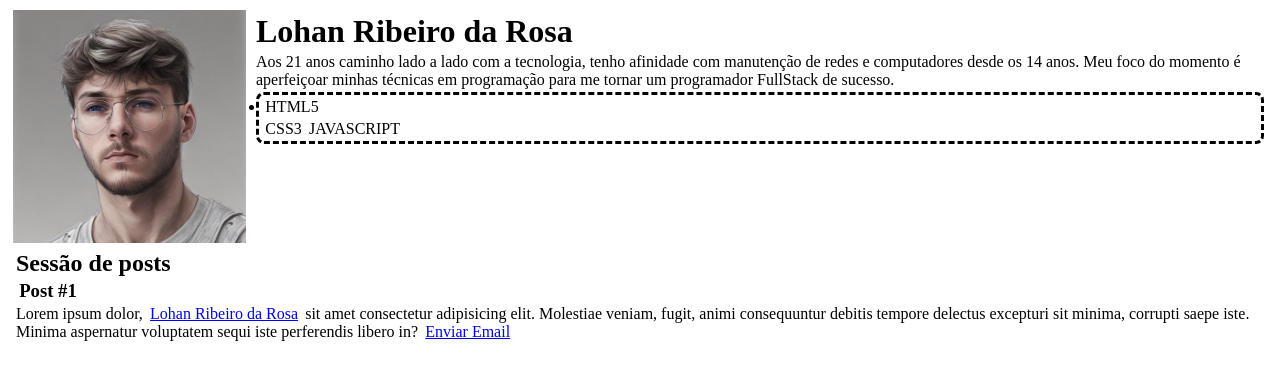
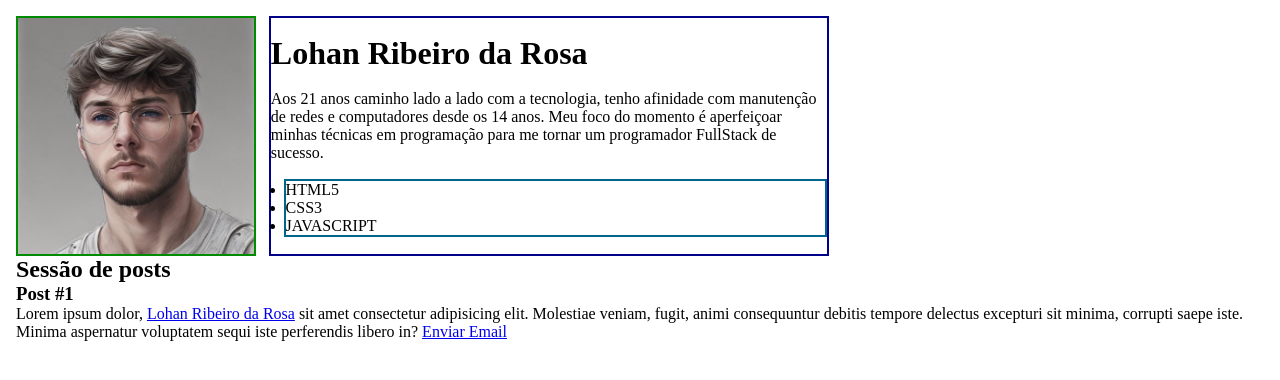
Before and after one commit to Lohan-Rosa/html5-css3, a plain HTML site: page index.html in a window 1280 px wide. Drawn offline with Linux system fonts and the light colour scheme.

Commit message:
Commit 1.1

```diff
--- a/index.html
+++ b/index.html
@@ -12,18 +12,20 @@
 
 <body>
     <header class="topo">
-        <img class="foto-perfil" src="img's/lohan.jpg" alt="Foto do perfil" srcset="">
-        <div>
+        <div class="foto-perfil">
+            <img src="img's/lohan.jpg" alt="Foto do perfil" srcset="">
+        </div>
+        <div class="about-me">
             <h1>Lohan Ribeiro da Rosa</h1>
             <p>Aos 21 anos caminho lado a lado com a tecnologia, tenho afinidade com manutenção de redes e computadores
                 desde os 14 anos. Meu foco do momento é aperfeiçoar minhas técnicas em programação para me tornar um
-                programador FullStack de sucesso.</p>
-
+                programador FullStack de sucesso.
+            </p>
             <div class="especialidades">
                 <ul>
-                    <li class="logohtml">HTML5</li>
-                    <li" class="logocss">CSS3</li>
-                    <li" class="logojs">JAVASCRIPT</li>
+                    <li>HTML5</li>
+                    <li>CSS3</li>
+                    <li>JAVASCRIPT</li>
                 </ul>
             </div>
         </div>
--- a/style.css
+++ b/style.css
@@ -1,21 +1,39 @@
 *{
-    margin: 0.2rem;
+    margin: 0;
     padding: 0;
     box-sizing: border-box;
+}
+
+body{
+    margin: 1rem;
 }
 
 .topo{
     display: flex;
     justify-content: left;
     height: 15rem;
+    width: 100%;
 }
 
 .foto-perfil{
     width: 15rem;
+    border: 2px rgb(0, 139, 0) solid;
+}
+
+.foto-perfil>img{
+    width: 100%;
+}
+
+.about-me{
+    display: flex;
+    flex-direction: column;
+    justify-content: space-evenly;
+    border: 2px darkblue solid;
+    margin-left: 0.8rem;
+    width: 35rem;
 }
 
 .especialidades{
-    border-style: dashed;
-    border-radius: 0.5rem;
-    border-color: black;
+    border: 2px rgb(0, 100, 139) solid;
+    margin-left: 0.8rem;
 }
```
